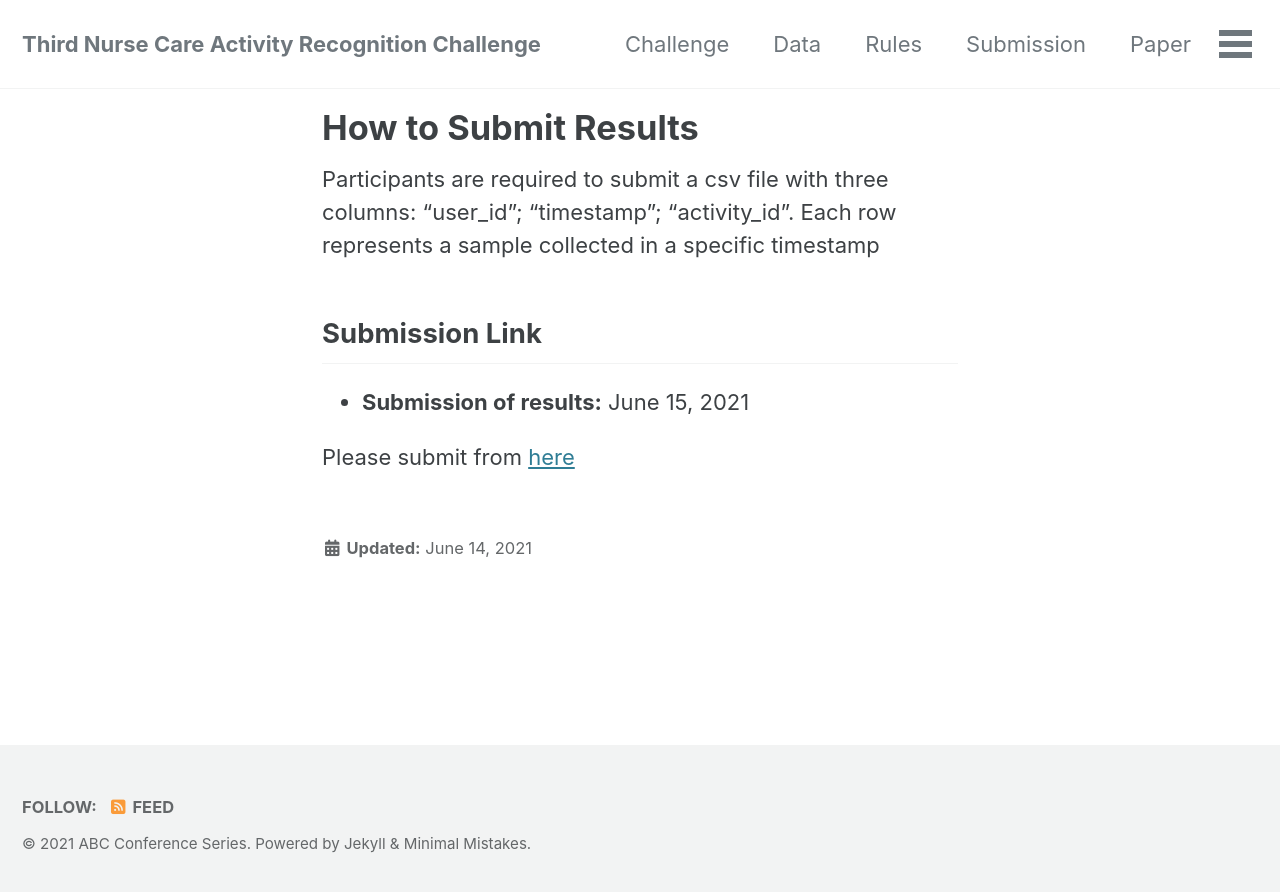
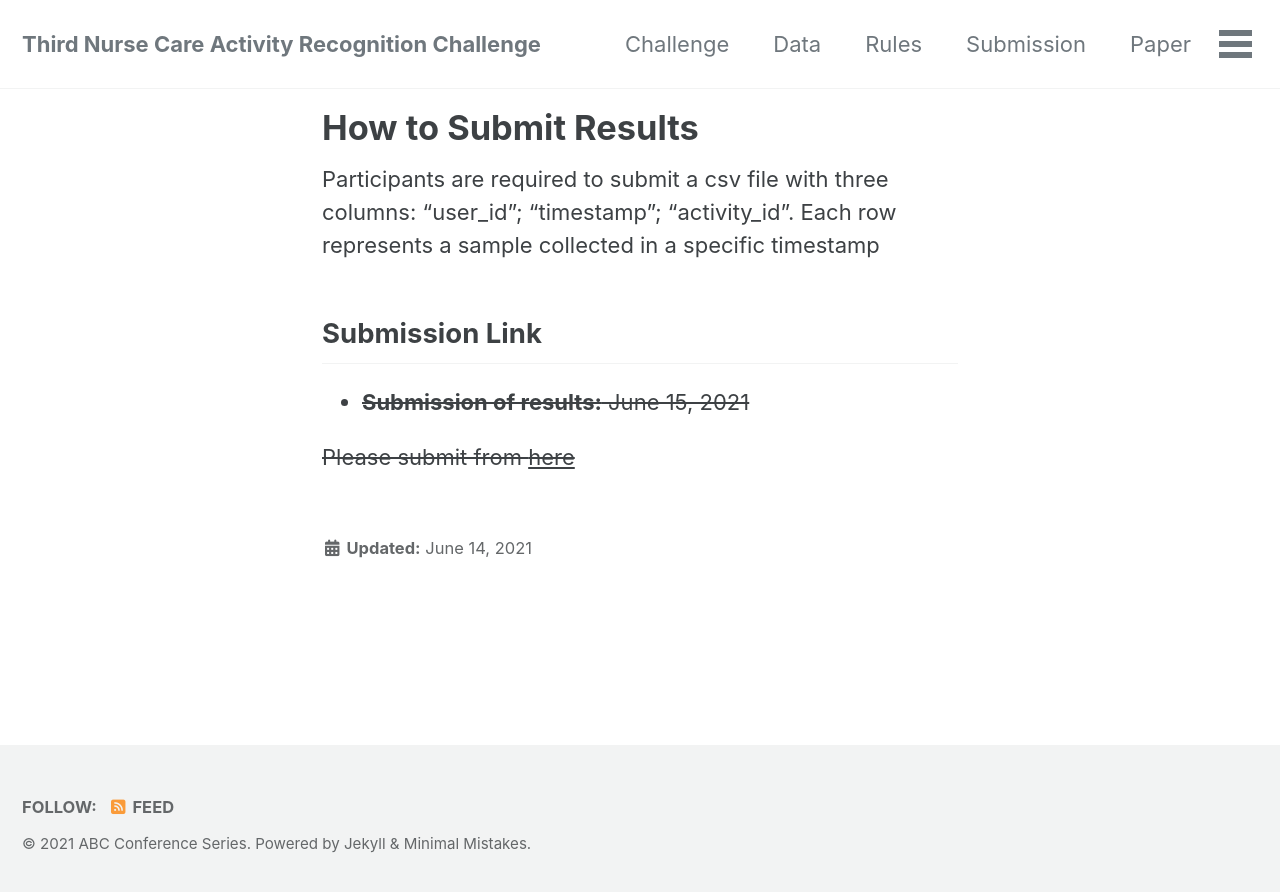
Before and after one commit to abc-research/nurse2021, a Jekyll site: the page built from _pages/submission.md, in a window 1280 px wide. Shown: the top 892 px of the page. Built offline with Jekyll 4.4.1, drawn with Linux system fonts in a browser that asks for light colours; cached includes are drawn as plain includes; nearby versions of some CDN libraries.

Commit message:
fix: remove deadlines

```diff
--- a/_pages/submission.md
+++ b/_pages/submission.md
@@ -11,6 +11,6 @@ Participants are required to submit a csv file with three columns: “user_id”
 
 
 ## Submission Link
-- __Submission of results:__ June 15, 2021
+- ~~__Submission of results:__ June 15, 2021~~
 
-Please submit from [here](https://forms.gle/jsfd5ULZ7ruKsqfN7)
+~~Please submit from [here](https://forms.gle/jsfd5ULZ7ruKsqfN7)~~
```
